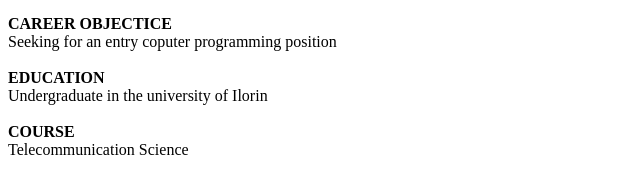
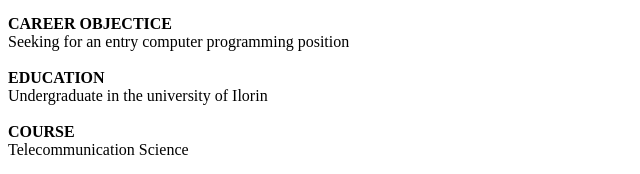
Before and after one commit to NIXEL01/nix, a plain HTML site: page AYOOLA.html in a window 1280 px wide. Shown: the part 431-605 px from the top of the page, 0-640 px from the left. Drawn offline with Linux system fonts and the light colour scheme.

Commit message:
Update and rename index.html to AYOOLA.html

```diff
--- a/index.html
+++ b/AYOOLA.html
@@ -15,7 +15,7 @@
         ayoolaleye11@gmail.com
             </div> <br>
 <div>
-    <div><b>CAREER OBJECTICE</b></div><div>Seeking for an entry coputer programming position<b></b>
+    <div><b>CAREER OBJECTICE</b></div><div>Seeking for an entry computer programming position<b></b>
 </div>
 <div>
     <br><div><b>EDUCATION</b></div><div>Undergraduate in the university of Ilorin</div>
```
